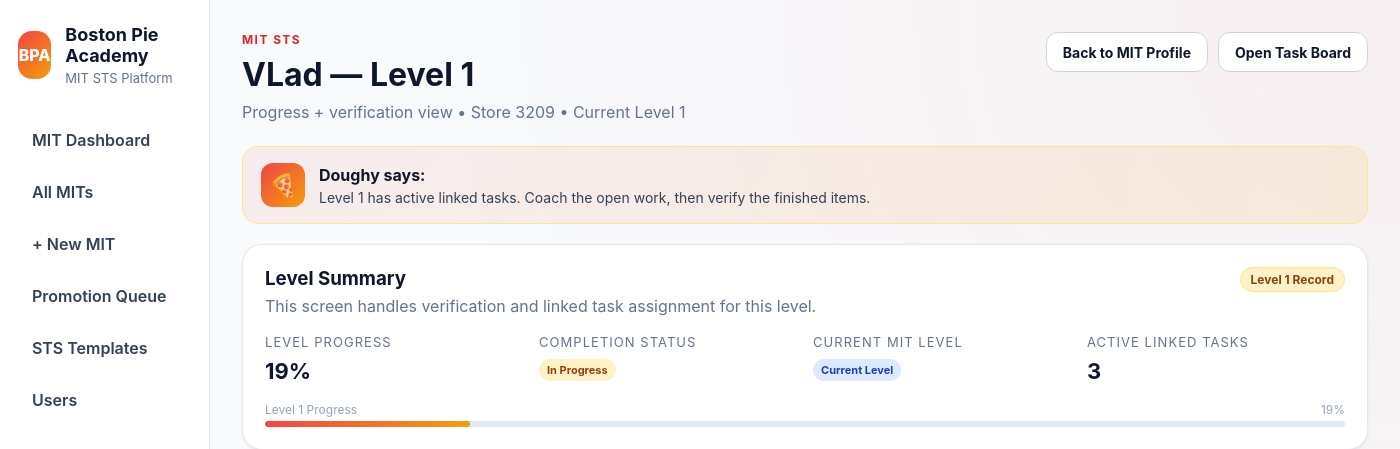
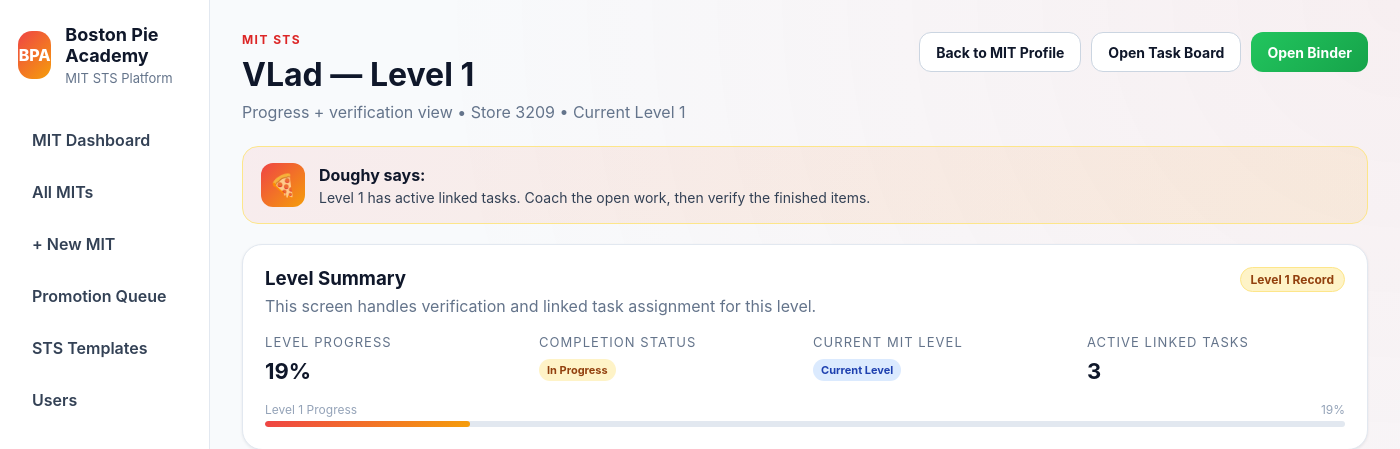
Before and after one commit to zilbervlad/boston-pie-academy, a Flask app: page /mit-sts/mits/1/level/1 in a window 1400 px wide. Shown: the top 449 px of the page. Run offline with Flask 3, Linux system fonts and the light colour scheme; a user stored in the database is signed in.

Commit message:
Update MIT binder models, level logic, and seed helpers

```diff
--- a/app/__init__.py
+++ b/app/__init__.py
@@ -5,6 +5,7 @@ from app.extensions import db, login_manager
 
 from app.auth.routes import auth_bp
 from app.mit_sts.routes import mit_sts_bp
+from app.mit_sts import binder_routes  # noqa: F401
 
 
 def create_app():
--- a/app/mit_sts/level_routes.py
+++ b/app/mit_sts/level_routes.py
@@ -1,4 +1,6 @@
 from .routes_shared import *
+from app.models import MITBinderTemplate, MITBinderSubmission
+
 
 @mit_sts_bp.route("/mits/<int:mit_id>/level/<int:level_number>")
 @login_required
@@ -31,7 +33,26 @@ def view_level(mit_id, level_number):
     all_linked_task_map = get_all_linked_task_map(profile.id)
 
     level_progress = calculate_level_progress(profile.id, level_number)
-    is_complete = level_progress == 100 and len(templates) > 0
+
+    binder_templates = MITBinderTemplate.query.filter_by(
+        level_number=level_number,
+        is_active=True
+    ).all()
+
+    binder_required = len(binder_templates) > 0
+
+    binder_template_ids = [template.id for template in binder_templates]
+    binder_submission_count = 0
+
+    if binder_template_ids:
+        binder_submission_count = MITBinderSubmission.query.filter(
+            MITBinderSubmission.mit_profile_id == profile.id,
+            MITBinderSubmission.template_id.in_(binder_template_ids)
+        ).count()
+
+    binder_completed = (not binder_required) or (binder_submission_count > 0)
+
+    is_complete = level_progress == 100 and len(templates) > 0 and binder_completed
 
     return render_template(
         "mit_sts/level_detail.html",
@@ -43,11 +64,16 @@ def view_level(mit_id, level_number):
         all_linked_task_map=all_linked_task_map,
         level_progress=level_progress,
         is_complete=is_complete,
+        binder_required=binder_required,
+        binder_completed=binder_completed,
+        binder_submission_count=binder_submission_count,
+        binder_template_count=len(binder_templates),
         task_display_status=task_display_status,
         user=current_user,
         can_edit=is_coach(),
         can_manage_templates=is_coach(),
     )
+
 
 @mit_sts_bp.route("/progress/<int:progress_id>/status", methods=["POST"])
 @login_required
--- a/app/templates/mit_sts/level_detail.html
+++ b/app/templates/mit_sts/level_detail.html
@@ -15,11 +15,14 @@
     <div class="track-actions">
         <a class="btn btn-secondary" href="{{ url_for('mit_sts.view_mit', mit_id=mit.id) }}">Back to MIT Profile</a>
         <a class="btn btn-secondary" href="{{ url_for('mit_sts.view_tasks', mit_id=mit.id) }}">Open Task Board</a>
+        <a class="btn btn-primary" href="{{ url_for('mit_sts.view_binder', mit_id=mit.id, level=level_number) }}">Open Binder</a>
     </div>
 </div>
 
 {% if is_complete %}
     {% set message = "Level " ~ level_number ~ " is complete for " ~ mit.mit_user.name ~ ". Review readiness and next-step timing." %}
+{% elif binder_required and not binder_completed and level_progress == 100 %}
+    {% set message = mit.mit_user.name ~ " has finished the STS items for Level " ~ level_number ~ ", but the binder is still required before this level counts as complete." %}
 {% elif active_task_map %}
     {% set message = "Level " ~ level_number ~ " has active linked tasks. Coach the open work, then verify the finished items." %}
 {% elif level_progress >= 80 %}
@@ -88,6 +91,59 @@
         </div>
     </div>
 </div>
+
+{% if binder_required %}
+<div class="card" style="margin-bottom: 18px; border-left: 4px solid {% if binder_completed %}#16a34a{% else %}#f59e0b{% endif %};">
+    <div class="card-header" style="display:flex; justify-content:space-between; align-items:flex-start; gap:16px; flex-wrap:wrap;">
+        <div>
+            <h3 style="margin-bottom: 4px;">Binder Requirement</h3>
+            <p style="margin: 0;">
+                {% if binder_completed %}
+                    Binder work has been started for this level.
+                {% else %}
+                    This level requires binder completion before the level can count as complete.
+                {% endif %}
+            </p>
+        </div>
+        <div class="level-summary-pill-wrap">
+            {% if binder_completed %}
+                <span class="pill pill-success">Binder Started</span>
+            {% else %}
+                <span class="pill pill-warning">Binder Required</span>
+            {% endif %}
+        </div>
+    </div>
+
+    <div class="level-summary-grid">
+        <div class="level-summary-stat">
+            <div class="stat-label">Binder Pages</div>
+            <div class="level-summary-value">{{ binder_template_count }}</div>
+        </div>
+
+        <div class="level-summary-stat">
+            <div class="stat-label">Binder Submissions</div>
+            <div class="level-summary-value">{{ binder_submission_count }}</div>
+        </div>
+
+        <div class="level-summary-stat">
+            <div class="stat-label">Binder Status</div>
+            <div class="level-summary-pill-wrap">
+                {% if binder_completed %}
+                    <span class="pill pill-success">Satisfied</span>
+                {% else %}
+                    <span class="pill pill-warning">Still Needed</span>
+                {% endif %}
+            </div>
+        </div>
+    </div>
+
+    <div style="margin-top: 16px;">
+        <a class="btn btn-primary" href="{{ url_for('mit_sts.view_binder', mit_id=mit.id, level=level_number) }}">
+            Open Level {{ level_number }} Binder
+        </a>
+    </div>
+</div>
+{% endif %}
 
 <div class="card level-items-card">
     <div class="card-header" style="display:flex; justify-content:space-between; align-items:flex-start; gap:16px; flex-wrap:wrap;">
--- a/app/templates/mit_sts/mit_tasks.html
+++ b/app/templates/mit_sts/mit_tasks.html
@@ -13,7 +13,6 @@
     </div>
 
     <div class="track-actions">
-        <a class="btn btn-primary" href="{{ url_for('mit_sts.new_task', mit_id=mit.id) }}">+ Assign Task</a>
         <a class="btn btn-secondary" href="{{ url_for('mit_sts.view_mit', mit_id=mit.id) }}">Back to MIT Profile</a>
     </div>
 </div>
@@ -39,7 +38,7 @@
 {% elif open_count > 0 %}
     {% set message = mit.mit_user.name ~ " has " ~ open_count ~ " active task" ~ ("s" if open_count != 1 else "") ~ " in progress." %}
 {% else %}
-    {% set message = "No active tasks right now. Assign the next high-value task." %}
+    {% set message = "No active tasks right now. Add the next task from the MIT's level page." %}
 {% endif %}
 {% include "partials/doughy.html" %}
 
@@ -136,7 +135,7 @@
                     <td style="text-align:center;">
                         <div style="display:flex; gap:8px; justify-content:center; flex-wrap:wrap;">
                             {% if current_user.id == mit.user_id and task.status in ["open", "in_progress"] or display_status == "overdue" %}
-                            <form method="POST" action="{{ url_for('mit_sts.submit_task_for_review', task_id=task.id) }}" style="margin:0;">
+                            <form method="POST" action="{{ url_for('mit_sts.submit_task_for_verification', task_id=task.id) }}" style="margin:0;">
                                 <button type="submit" class="btn btn-secondary btn-sm">Submit</button>
                             </form>
                             {% endif %}
```
Also changed, not shown: app/mit_sts/__init__.py (+13 -1 lines), rebuild_db.py (added, +56 -0 lines).
